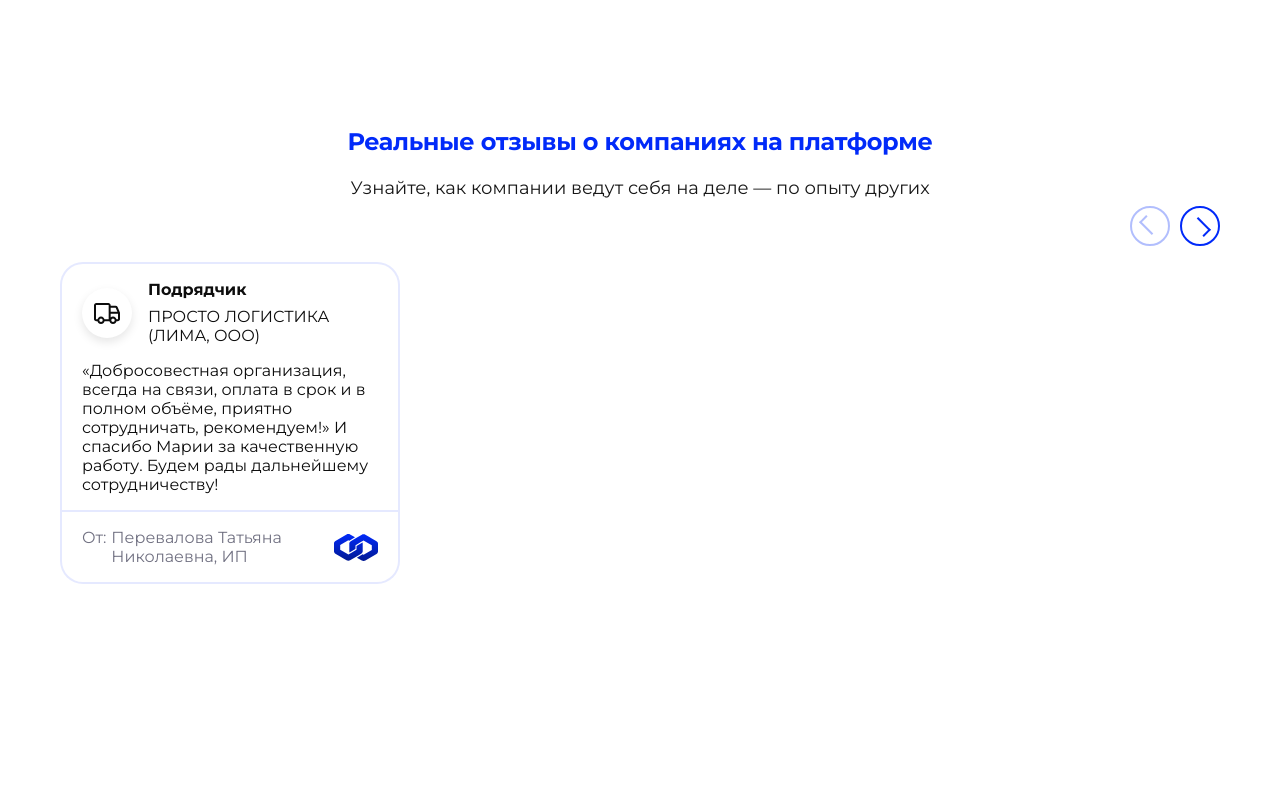
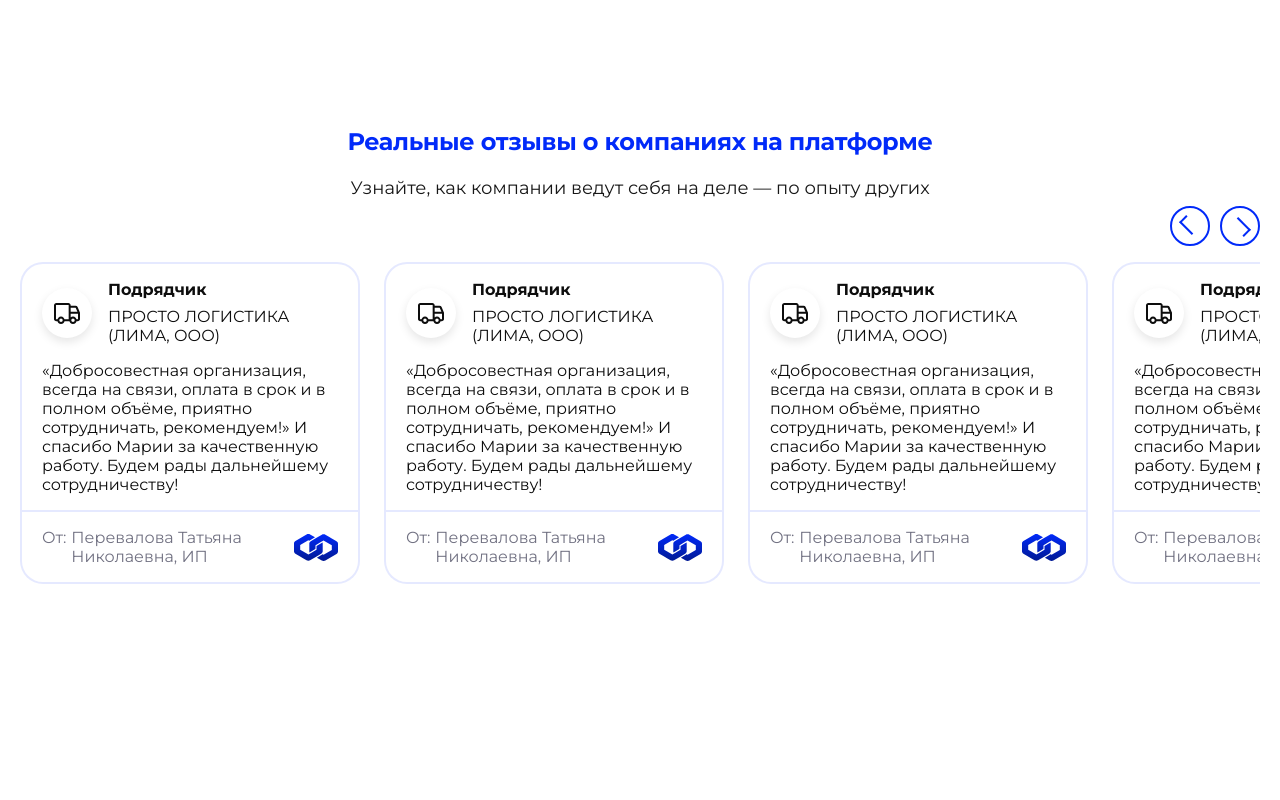
Before and after one commit to AAAlex2001/safelogist, a Next.js app in the folder frontend/: page /en/landing in a window 1280 px wide. Shown: the part 3360-4160 px from the top of the page. Built offline with nearby package versions, Linux system fonts and the light colour scheme; no server answers.

Commit message:
правки

```diff
--- a/frontend/src/app/[locale]/landing/reviews/Reviews.module.scss
+++ b/frontend/src/app/[locale]/landing/reviews/Reviews.module.scss
@@ -1,9 +1,12 @@
 .reviews {
-  width: 100%;
+  width: 100vw;
+  margin-left: calc(-50vw + 50%);
   display: flex;
   flex-direction: column;
   align-items: center;
   padding-bottom: 244px;
+  padding-left: 20px;
+  padding-right: 20px;
   @media (min-width: 1440px) {
     padding-bottom: 172px;
   }
@@ -30,7 +33,7 @@
 .slide {
   display: flex;
   justify-content: center;
-  width: 100%;
+  width: auto !important;
 }
 
 .slideBtns {
--- a/frontend/src/app/[locale]/landing/reviews/Reviews.tsx
+++ b/frontend/src/app/[locale]/landing/reviews/Reviews.tsx
@@ -39,6 +39,7 @@ export default function Reviews() {
           spaceBetween={24}
           slidesPerView='auto'
           className={styles.swiper}
+          loop={true}
         >
           {[...Array(15)].map((_, i) => (
             <SwiperSlide key={i} className={styles.slide}>
```
